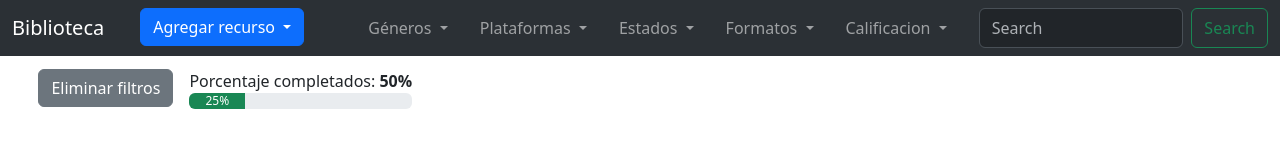
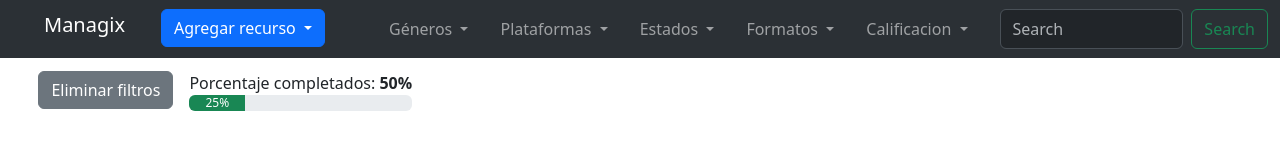
Before and after one commit to JoseDanielCM/Proyecto_JavaScript_CarvajalJose, a plain HTML site: page index.html in a window 1280 px wide. Drawn offline with nearby package versions, Linux system fonts and the light colour scheme; no server answers.

Commit message:
fix: :bug: Fix margin

```diff
--- a/index.html
+++ b/index.html
@@ -14,7 +14,7 @@
 
     <nav class="navbar navbar-expand-xl bg-body-tertiary" data-bs-theme="dark" >
         <div class="container-fluid">
-            <a class="navbar-brand" href="#">Biblioteca</a>
+            <h1 class="navbar-brand ms-4 ps-xl-2" href="#">Managix</h1>
             <button class="navbar-toggler" type="button" data-bs-toggle="offcanvas" data-bs-target="#offcanvasNavbar"
                 aria-controls="offcanvasNavbar" aria-label="Toggle navigation">
                 <span class="navbar-toggler-icon"></span>
@@ -22,7 +22,7 @@
             <div class="offcanvas offcanvas-end" tabindex="-1" id="offcanvasNavbar"
                 aria-labelledby="offcanvasNavbarLabel">
                 <div class="offcanvas-header">
-                    <h5 class="offcanvas-title" id="offcanvasNavbarLabel">Biblioteca</h5>
+                    <h5 class="offcanvas-title mx-3" id="offcanvasNavbarLabel">Managix</h5>
                     <button type="button" class="btn-close" data-bs-dismiss="offcanvas" aria-label="Close"></button>
                 </div>
                 <div class="offcanvas-body">
@@ -367,7 +367,7 @@
         </div>
 
 
-        <div id="card-container" class="row row-cols-1 row-cols-md-2 row-cols-lg-3 row-cols-xl-4 row-cols-xxl-6 g-4">
+        <div id="card-container" class="row row-cols-1 row-cols-md-2 row-cols-lg-3 row-cols-xl-5 row-cols-xxl-5 g-5">
         </div>
     </div>
 
```
